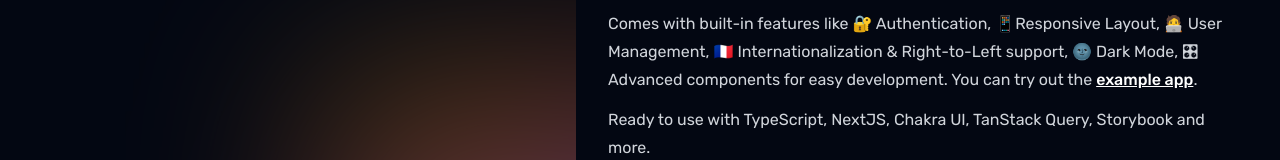
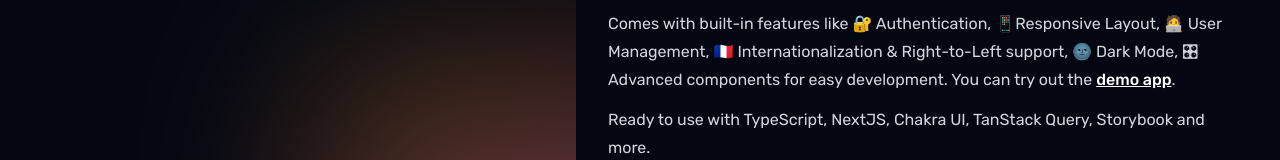
Before and after one commit to BearStudio/start-ui-website, a Next.js app: page / in a window 1280 px wide. Shown: the part 554-714 px from the top of the page. Built offline with nearby package versions, Linux system fonts and the light colour scheme.

Commit message:
fix: Link on text

```diff
--- a/src/app/page.tsx
+++ b/src/app/page.tsx
@@ -40,9 +40,8 @@
               href="https://demo.start-ui.com"
               target="_blank"
               rel="noreferrer noopener"
-              className="underline"
             >
-              example app
+              demo app
             </a>
             .
           </p>
```
